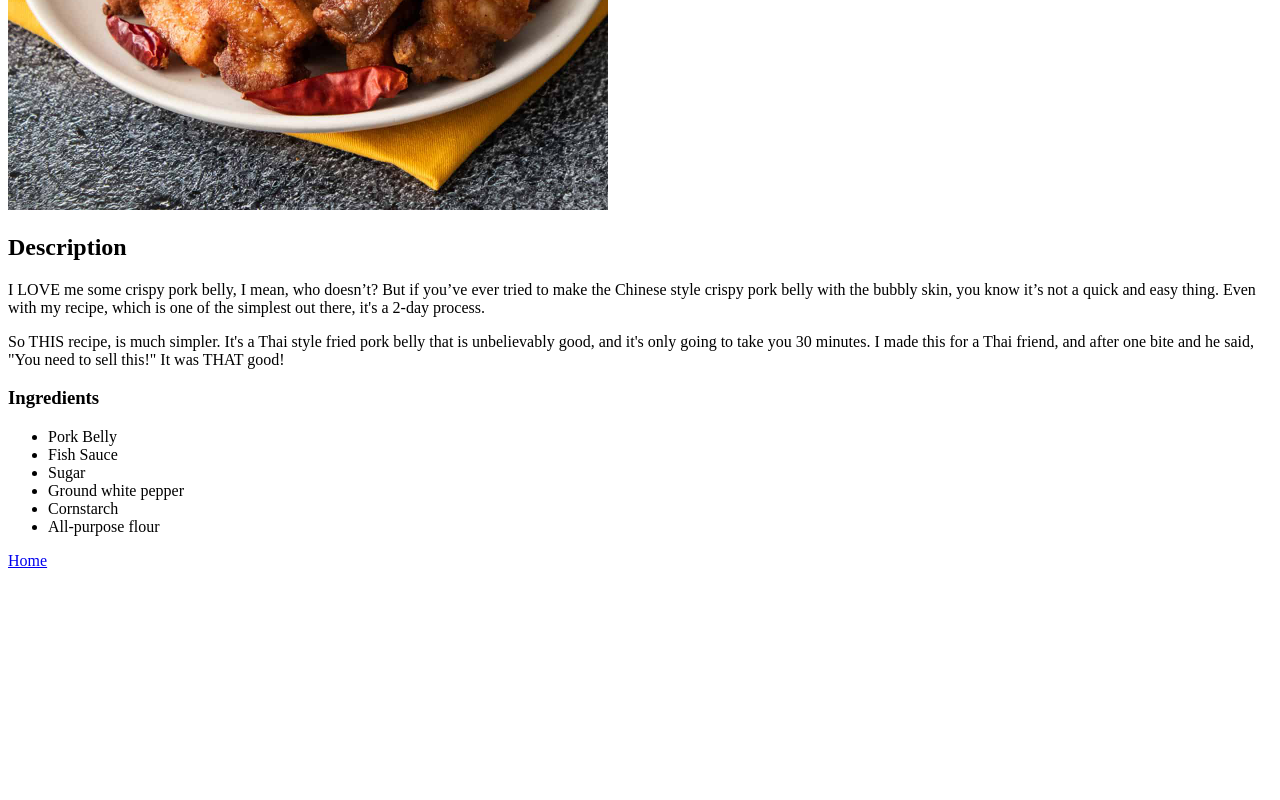
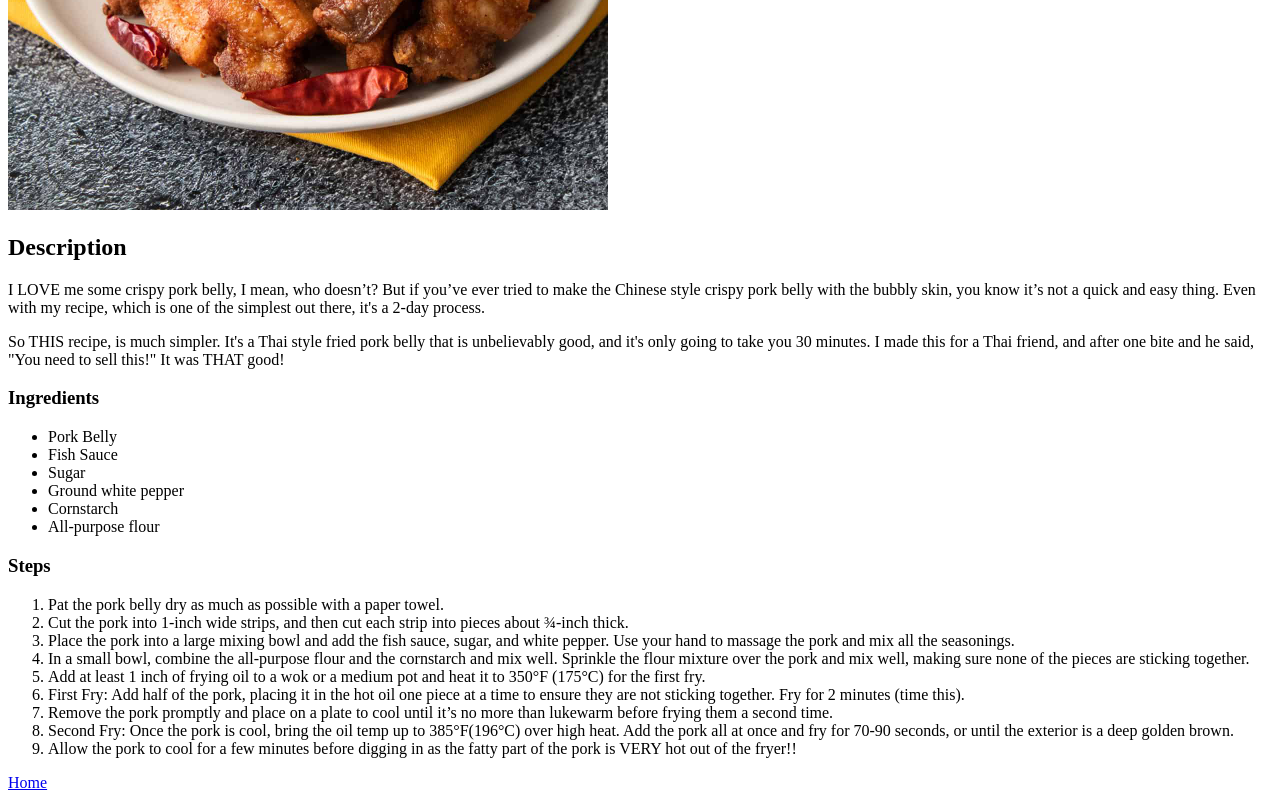
Before and after one commit to Grimshady1990/odin-recipes, a plain HTML site: page recipes/crispy-belly-pork.html in a window 1280 px wide. Shown: the part 470-1270 px from the top of the page. Before the commit the page ends 1048 px from the top, so only its background shows below. Drawn offline with Linux system fonts and the light colour scheme.

Commit message:
Add a ordered list of steps

```diff
--- a/recipes/crispy-belly-pork.html
+++ b/recipes/crispy-belly-pork.html
@@ -34,6 +34,26 @@
         <li>All-purpose flour</li>
     </ul>
 
+    <h3>Steps</h3>
+
+    <ol>
+        <li>Pat the pork belly dry as much as possible with a paper towel.</li>
+        <li>Cut the pork into 1-inch wide strips, and then cut each strip into pieces about ¾-inch thick.</li>
+        <li>Place the pork into a large mixing bowl and add the fish sauce, sugar, and white pepper. Use your hand to
+            massage the pork and mix all the seasonings.</li>
+        <li>In a small bowl, combine the all-purpose flour and the cornstarch and mix well. Sprinkle the flour mixture
+            over the pork and mix well, making sure none of the pieces are sticking together.</li>
+        <li>Add at least 1 inch of frying oil to a wok or a medium pot and heat it to 350°F (175°C) for the first fry.
+        </li>
+        <li>First Fry: Add half of the pork, placing it in the hot oil one piece at a time to ensure they are not
+            sticking together. Fry for 2 minutes (time this). </li>
+        <li>Remove the pork promptly and place on a plate to cool until it’s no more than lukewarm before frying them a
+            second time.</li>
+        <li>Second Fry: Once the pork is cool, bring the oil temp up to 385°F(196°C) over high heat. Add the pork all at
+            once and fry for 70-90 seconds, or until the exterior is a deep golden brown.</li>
+        <li>Allow the pork to cool for a few minutes before digging in as the fatty part of the pork is VERY hot out of the fryer!!</li>
+    </ol>
+
     <a href="../index.html">Home</a>
 
 </body>
```
